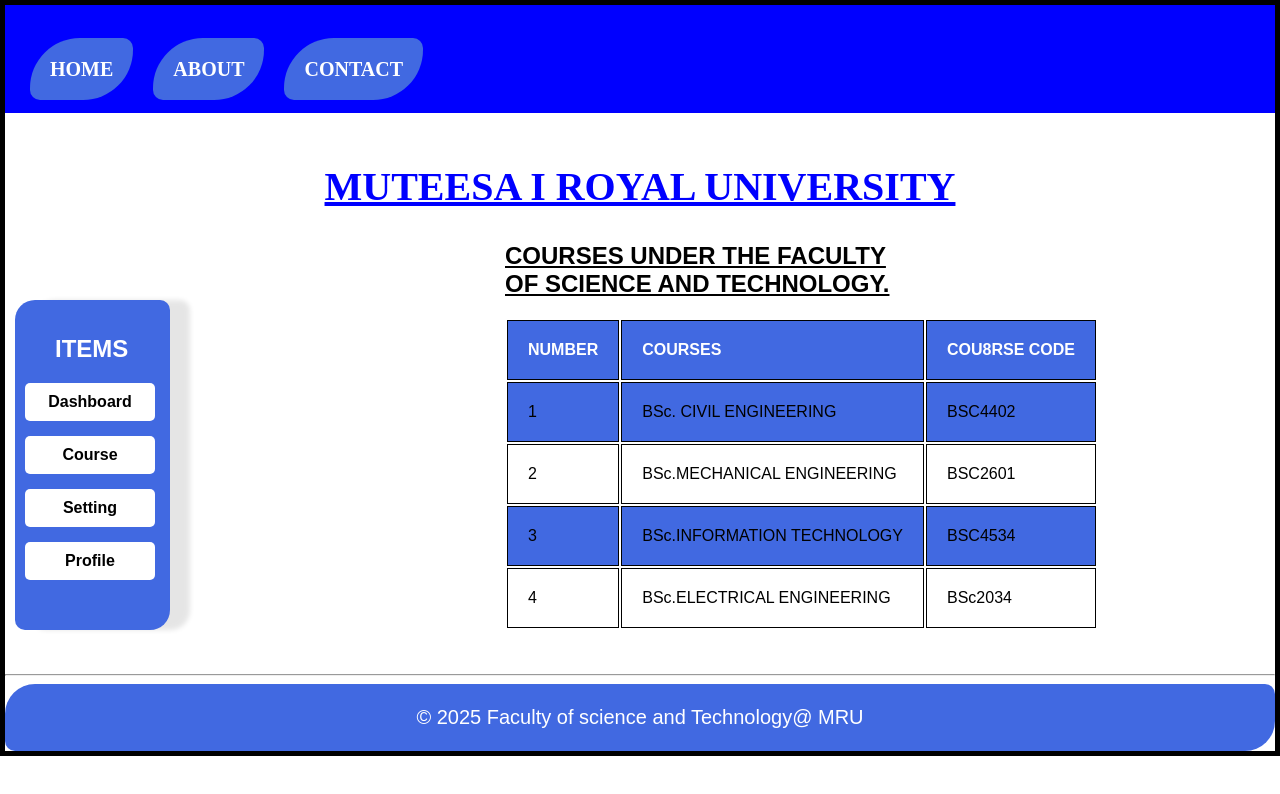
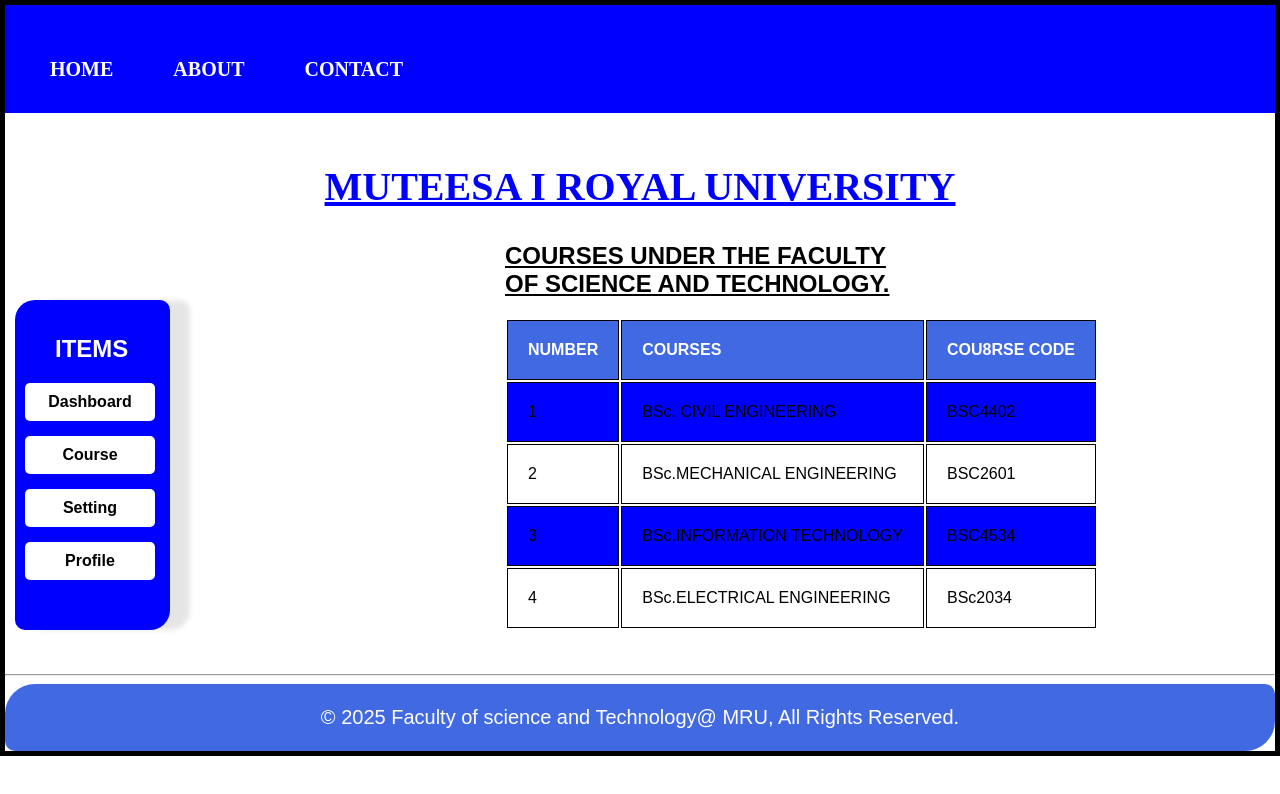
Before and after one commit to nambivictoria6-bot/nambi22, a plain HTML site: page index.html in a window 1280 px wide. Drawn offline with Linux system fonts and the light colour scheme.

Commit message:
Update index.html

```diff
--- a/index.html
+++ b/index.html
@@ -11,7 +11,7 @@
 }
 .sidebar {
     width: 130px;
-	background-color:royalblue;
+	background-color:blue;
 	padding: 15px;
 	margin-left:10px;
 	padding-left:10px;
@@ -24,7 +24,7 @@
 	flex-grow: 0;
 	flex-shrink: 1;
 	flex-basis: auto;
-	border:2px royalblue;
+	border:2px blue;
 	border-radius:20px 10px;
 	max-height: 300px;
 	    }
@@ -55,7 +55,7 @@
    }
  <!--navigation bar-->
  .nav {
-     background-color: royalblue;
+     background-color: blue;
 	 padding: 20px;
 	 font-size:50px;
 	 }
@@ -76,7 +76,7 @@
 	 text-decoration:none;
 	 font-family:times new roman;
 	 color: white;
-	 background-color:royalblue;
+	 background-color:blue;
 	 border-radius:50px 10px 50px 10px;
 	 text-align:right;
 	 font-size:20px;
@@ -103,7 +103,7 @@
 	color:white;
 	}
 	tr:nth-child(even) {
-	background-color:royalblue ;
+	background-color:blue ;
 	}
    }
 .table-right {
@@ -180,7 +180,8 @@
 <hr 2px solid black>
 <!--Footer-->
 <footer style="background-color:royalblue;font-size:20px;text-align:center;padding:2px;border-radius:30px 10px;color:white;">
-<p>&copy; 2025 Faculty of science and Technology@ MRU</p>
+<p>&copy; 2025 Faculty of science and Technology@ MRU, All Rights Reserved.</p>
 </footer>
 </body>
+
 </html>
```
